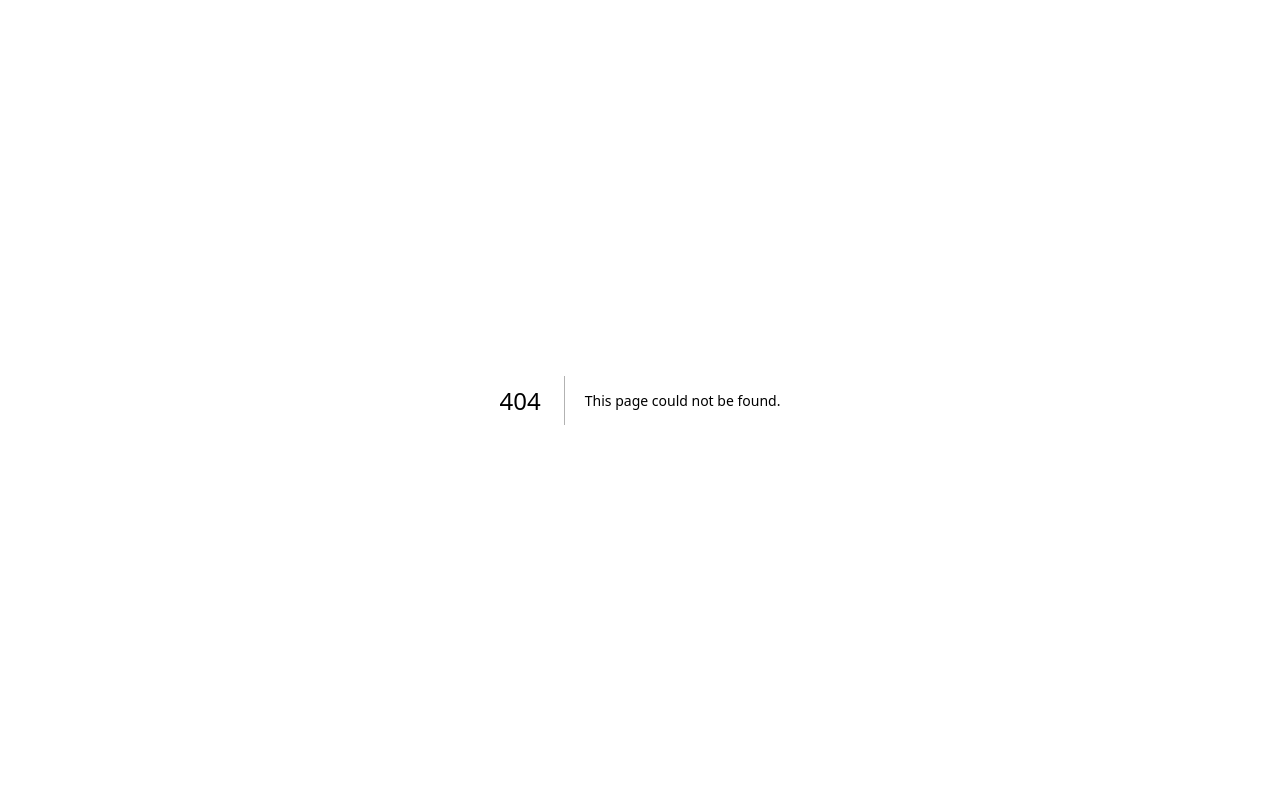
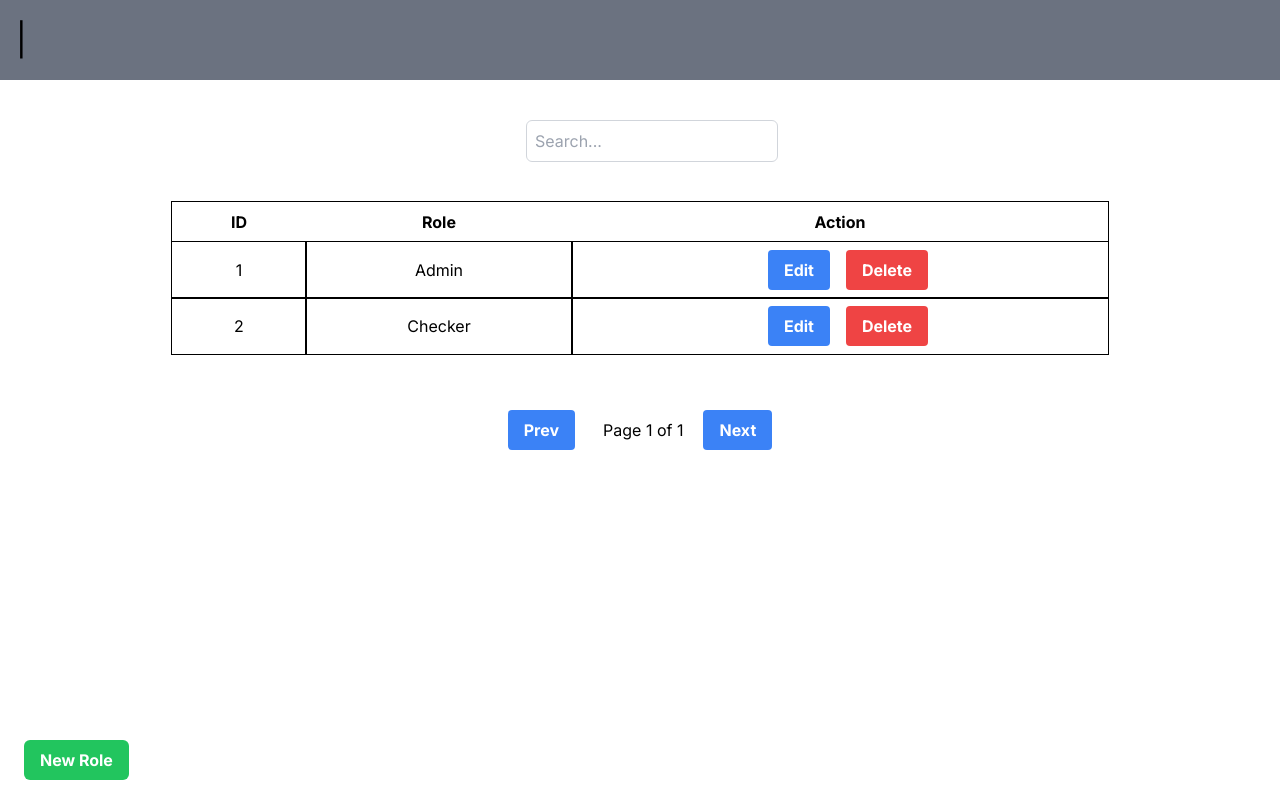
Before and after one commit to Menthhh/e_pm-System, a Next.js app: page /pages/role-determiner in a window 1280 px wide. Before the commit this address had no page. Built offline with nearby package versions, Linux system fonts and the light colour scheme.

Commit message:
change auth

```diff
--- a/package.json
+++ b/package.json
@@ -13,7 +13,8 @@
     "mongoose": "^8.3.2",
     "next": "14.2.2",
     "react": "^18",
-    "react-dom": "^18"
+    "react-dom": "^18",
+    "react-type-animation": "^3.2.0"
   },
   "devDependencies": {
     "postcss": "^8",
--- a/src/app/api/auth/login/route.js
+++ b/src/app/api/auth/login/route.js
@@ -1,28 +1,32 @@
-import { connectToDb, getSession, login } from "@/lib/utils/utils.js";
+'use server'
+import { connectToDb, login } from "@/lib/utils/utils.js";
 import { User } from "@/lib/models/User.js";
 import { NextResponse } from 'next/server';
-
 
 export const POST = async (req, res) => {
     await connectToDb();
     const body = await req.json();
-    const {username, password} = body;
+    const { username, password } = body;
 
     try {
-        const user = await User.findOne({ USERNAME: username })
+        if (username === "SA" && password === "admin") {
+            const user_id = "sa"
+            const session = await login(user_id)
+            return NextResponse.json({ message: "SA Logged In", access_level: "SA", session});
+        }
+        const user = await User.findOne({ USERNAME: username });
         if (!user) return NextResponse.json({ message: "User not found", file: __filename });
 
-        let isPasswordMatch = false
+        let isPasswordMatch = false;
         if (user.PASSWORD === password) {
-            isPasswordMatch = true
+            isPasswordMatch = true;
         }
 
         if (!isPasswordMatch) return NextResponse.json({ message: "Password does not match", file: __filename });
 
-        const user_id = user._id
-        const session = await login(user_id)
-
-        return NextResponse.json({ message: "User logged in successfully", session });
+        const user_id = user._id;
+        const session = await login(user_id);
+        return NextResponse.json({ message: "User logged in successfully", access_level:"USER" , session: session});
 
     } catch (err) {
         return NextResponse.json({ message: "User login failed", file: __filename, error: err.message });
--- a/src/app/layout.js
+++ b/src/app/layout.js
@@ -1,17 +1,20 @@
 import { Inter } from "next/font/google";
 import "./globals.css";
+import { AuthContextProvider } from './../lib/context/AuthContext';
 
 const inter = Inter({ subsets: ["latin"] });
 
 export const metadata = {
-  title: "Create Next App",
-  description: "Generated by create next app",
+  title: "e_pm",
+  description: "A project management tool for everyone",
 };
 
 export default function RootLayout({ children }) {
   return (
     <html lang="en">
+      <AuthContextProvider>
       <body className={inter.className}>{children}</body>
+      </AuthContextProvider>
     </html>
   );
 }
--- a/src/app/pages/login/page.js
+++ b/src/app/pages/login/page.js
@@ -1,20 +1,57 @@
+"use client"
+import { useContext, useEffect, useRef, useState } from "react";
+import { redirect } from "next/navigation"; // Import redirect
+import { AuthContext } from "@/lib/context/AuthContext";
 
 
+const Home = () => {
+  const userInput = useRef(null);
+  const passwordInput = useRef(null);
+  const { state, dispatch } = useContext(AuthContext);
 
-const Home =  () => {
+  const handleLogin = (event) => {
+    event.preventDefault(); // Prevent default form submission behavior
+    const username = userInput.current.value;
+    const password = passwordInput.current.value;
+
+    fetch("/api/auth/login", {
+      method: "POST",
+      headers: {
+        "Content-Type": "application/json",
+      },
+      body: JSON.stringify({ "username": username, "password": password }),
+    })
+      .then((res) => res.json())
+      .then((data) => {
+        dispatch({ type: "LOGIN_SUCCESS", payload: data });
+      });
+  }
+
+  useEffect(() => {
+    if (state.accessLevel === "SA") {
+      redirect("/pages/role-determiner");
+    }
+    if (state.accessLevel === "USER") {
+      redirect("/pages/role-determiner");
+    }
+    else {
+      console.log("Invalid Access Level")
+    }
+  }, [state]);
+
+
   return (
-    <div className="flex flex-col items-center justify-center h-screen">
-      <h1 className="text-4xl font-bold text-center bg-blue-600 w-1/4 p-4 text-gray-100 shadow-lg">e_pm</h1>
-      <div className="flex flex-col items-center gap-10 bg-white p-10 w-1/4 shadow-lg">
+    <div className="flex flex-col items-center justify-center h-screen container mx-auto left-0 right-0 w-1/2 lg:w-2/6">
+      <h1 className="text-4xl font-bold text-center bg-blue-600 w-full  p-4 text-gray-100 shadow-lg">e_pm</h1>
+      <div className="flex flex-col items-center gap-10 bg-white p-10 w-full shadow-lg">
         <h2 className="font-semibold text-3xl">Login</h2>
-        <form className="flex flex-col items-center gap-5 ">
-          <input className="ring-1 ring-black p-4 rounded-sm" type="text" placeholder="username" />
-          <input className="ring-1 ring-black p-4 rounded-sm" type="text" placeholder="password" />
-          <button className="bg-blue-600 text-white py-3 w-full rounded-md hover:bg-blue-500"> Login </button>
-        </form>
+        <div className="flex flex-col items-center gap-5 " >
+          <input className="ring-1 ring-black p-4 rounded-sm w-64" type="text" placeholder="username" ref={userInput} />
+          <input className="ring-1 ring-black p-4 rounded-sm w-64" type="text" placeholder="password" ref={passwordInput} />
+          <button className="bg-blue-600 text-white py-3 w-full rounded-md hover:bg-blue-500" onClick={(e) => { handleLogin(e) }}> Login </button>
+        </div>
       </div>
     </div>
-
   );
 };
 
--- /dev/null
+++ b/src/app/pages/role-determiner/page.js
@@ -0,0 +1,38 @@
+'use client'
+
+import Navbar from "@/components/Navbar";
+import TableComponent from "@/components/TableComponent";
+import Link from "next/link";
+
+
+const Page = () => {
+    // Define the headers for the table
+    const headers = ['ID', 'Role', 'Action'];
+
+    const data = [
+        { id: 1, Role: 'Admin', action: [<span className='pl-4'><button id="1" onClick={() => handleEdit(this)} className="bg-blue-500 hover:bg-blue-700 text-white font-bold py-2 px-4 rounded">Edit</button></span>, <span className='pl-4'><button onClick={() => handleDelete(1)} className="bg-red-500 hover:bg-red-700 text-white font-bold py-2 px-4 rounded">Delete</button></span>] },
+        { id: 2, Role: 'Checker', action: [<span className='pl-4'><button id="1" onClick={() => handleEdit(this)} className="bg-blue-500 hover:bg-blue-700 text-white font-bold py-2 px-4 rounded">Edit</button></span>, <span className='pl-4'><button onClick={() => handleDelete(1)} className="bg-red-500 hover:bg-red-700 text-white font-bold py-2 px-4 rounded">Delete</button></span>] },
+    ];
+
+    const handleEdit = (event) => {
+        console.log('use handleEdit');
+    }
+
+    const handleDelete = (event) => {
+        console.log('use handleDelete');
+    }
+
+    return (
+        <div className="w-full h-screen flex flex-col gap-10 items-center relative">
+            <Navbar />
+            <div className="container mx-auto px-4">
+                <TableComponent headers={headers} datas={data} searchColumn={"Role"}/>
+            </div>
+            <div className="flex gap-5 absolute left-6 bottom-5">
+                <Link href="/pages/role-edit" className="bg-green-500 hover:bg-green-600 text-white font-bold px-4 py-2 rounded-md">New Role</Link>
+            </div>
+        </div>
+    );
+};
+
+export default Page;
--- /dev/null
+++ b/src/app/pages/role-edit/page.js
@@ -0,0 +1,11 @@
+
+
+const RoleEdit = () => {
+    return (
+        <div>
+            Role dit
+        </div>
+    );
+}
+
+export default RoleEdit
--- /dev/null
+++ b/src/components/Navbar.js
@@ -0,0 +1,24 @@
+import { TypeAnimation } from 'react-type-animation';
+
+
+const Navbar = () => {
+    return (
+        <nav className="w-full h-auto p-4 bg-gray-500 flex gap-5 -z-10">
+            <TypeAnimation
+                sequence={[
+                    // Same substring at the start will only be typed out once, initially
+                    'e_pm',
+                    5000,
+                    "",
+                    5000,
+                ]}
+                wrapper="span"
+                speed={50}
+                style={{ fontSize: '2em', display: 'inline-block' }}
+                repeat={Infinity}
+            />
+        </nav>
+    );
+}
+
+export default Navbar;
--- /dev/null
+++ b/src/components/TableComponent.js
@@ -0,0 +1,90 @@
+import React, { useState } from 'react';
+
+const TableComponent = ({ headers, datas, searchColumn}) => {
+    const [currentPage, setCurrentPage] = useState(1);
+    const [searchTerm, setSearchTerm] = useState('');
+    const pageSize = 10; // Number of rows per page
+
+    const data = datas;
+
+    const filteredData = data.filter((item) =>
+        item[searchColumn].toLowerCase().includes(searchTerm.toLowerCase())
+    );
+
+    const totalPages = Math.ceil(filteredData.length / pageSize);
+
+    const currentPageData = filteredData.slice(
+        (currentPage - 1) * pageSize,
+        currentPage * pageSize
+    );
+
+    const goToPage = (page) => {
+        setCurrentPage(page);
+    };
+
+    const handleSearch = (event) => {
+        setSearchTerm(event.target.value);
+        setCurrentPage(1);
+    };
+
+    return (
+        <div className="flex flex-col justify-center gap-10 items-center">
+            <div className='pl-6'>
+                <input
+                    className="border border-gray-300 rounded-md p-2"
+                    type="text"
+                    placeholder="Search..."
+                    value={searchTerm}
+                    onChange={handleSearch}
+                />
+            </div>
+
+            <table className="table-auto w-3/4 p-6 ring-1 ring-black">
+                <thead>
+                    <tr>
+                        {headers.map((header) => (
+                            <th key={header} className="px-4 py-2">{header}</th>
+                        ))}
+                    </tr>
+                </thead>
+                <tbody className="text-center ring-1 ring-black">
+                    {currentPageData.map((item) => (
+                        <tr key={item.id}>
+                            {Object.keys(item).map((key) => (
+                                key === 'action' ? (
+                                    <td key={key} className="px-2 py-2 ring-1 ring-black">
+                                        {Object.keys(item[key]).map((key1) => (
+                                            item[key][key1]
+                                        ))}
+                                    </td>
+                                ) : (
+                                    <td key={key} className="px-4 py-2 ring-1 ring-black">{item[key]}</td>
+                                )
+                            ))}
+                        </tr>
+                    ))}
+                </tbody>
+            </table>
+
+            <div className="mt-4 ">
+                <button
+                    className="bg-blue-500 hover:bg-blue-700 text-white font-bold py-2 px-4 rounded mr-2 cursor-pointer"
+                    disabled={currentPage === 1}
+                    onClick={() => goToPage(currentPage - 1)}
+                >
+                    Prev
+                </button>
+                <span className='p-5'>{`Page ${currentPage} of ${totalPages}`}</span>
+                <button
+                    className=" bg-blue-500 hover:bg-blue-700 text-white font-bold py-2 px-4 rounded cursor-pointer"
+                    disabled={currentPage === totalPages}
+                    onClick={() => goToPage(currentPage + 1)}
+                >
+                    Next
+                </button>
+            </div>
+        </div>
+    );
+};
+
+export default TableComponent;
--- /dev/null
+++ b/src/lib/context/AuthContext.js
@@ -0,0 +1,63 @@
+"use client";
+import { createContext, useEffect, useReducer } from "react";
+
+
+const INITIAL_STATE = {
+    user: {},
+    accessLevel: "",
+    loading: false,
+    error: null,
+}
+
+export const AuthContext = createContext({ state: INITIAL_STATE, dispatch: () => null });
+
+const AuthReducer = (state, action) => {
+    switch (action.type) {
+        case "LOGIN_START":
+            return {
+                user: null,
+                accessLevel: "",
+                loading: true,
+                error: null,
+            };
+        case "LOGIN_SUCCESS":
+            return {
+                user: action.payload,
+                accessLevel: action.payload.access_level,
+                loading: false,
+                error: null,
+            };
+        case "LOGIN_FAILURE":
+            return {
+                user: null,
+                accessLevel: "",
+                loading: false,
+                error: action.payload,
+            };
+        case "LOGOUT":
+            return {
+                user: null,
+                accessLevel: "",
+                loading: false,
+                error: null,
+            };
+        default:
+            return state;
+    }
+};
+
+export const AuthContextProvider = ({ children }) => {
+    const [state, dispatch] = useReducer(AuthReducer, INITIAL_STATE);
+
+    useEffect(() => {
+        localStorage.setItem("user", JSON.stringify(state.user));
+    }, [state.user]);
+
+    return (
+        <AuthContext.Provider
+            value={{ state, dispatch }}
+        >
+            {children}
+        </AuthContext.Provider>
+    );
+};
--- a/src/lib/utils/utils.js
+++ b/src/lib/utils/utils.js
@@ -1,8 +1,7 @@
 import mongoose from "mongoose"
 import { SignJWT, jwtVerify } from "jose";
 import { cookies } from "next/headers";
-import { NextRequest, NextResponse } from "next/server";
-import { User } from "@/lib/models/User.js";
+
 
 const secretKey = "secret";
 const key = new TextEncoder().encode(secretKey);
@@ -40,18 +39,13 @@ export async function decrypt(input) {
 }
 
 export async function login(user_id) {
-  await connectToDb();
-  const user = await User.findById(user_id);
 
   const expirationDate = new Date();
   expirationDate.setDate(expirationDate.getDate() + 7);
   const expires = expirationDate
-  const session = await encrypt({ user, expires });
+  const session = await encrypt({ user_id, expires });
 
   cookies().set("session", session, { expires, httpOnly: true });
-
-  console.log(cookies());
-
 
   return session;
 }
@@ -63,7 +57,6 @@ export async function logout() {
 
 export async function getSession() {
   const session = cookies().get("session")?.value;
-  // console.log(cookies())
   if (!session) return { message: "Session not found" };
   return await decrypt(session);
 }
@@ -76,10 +69,7 @@ export async function updateSession(request) {
 
   const expirationDate = new Date();
   expirationDate.setDate(expirationDate.getDate() + 7);
-
   parsed.expires = expirationDate;
-
-  console.log("Expires", parsed.expires);
 
   const res = new NextResponse();
   res.cookies.set({
```
Also changed, not shown: src/lib/utils/AccessLevel.js (added, +7 -0 lines), src/middleware.js (+11 -1 lines), 1 other file (tests, documents, lock files or other folders).
